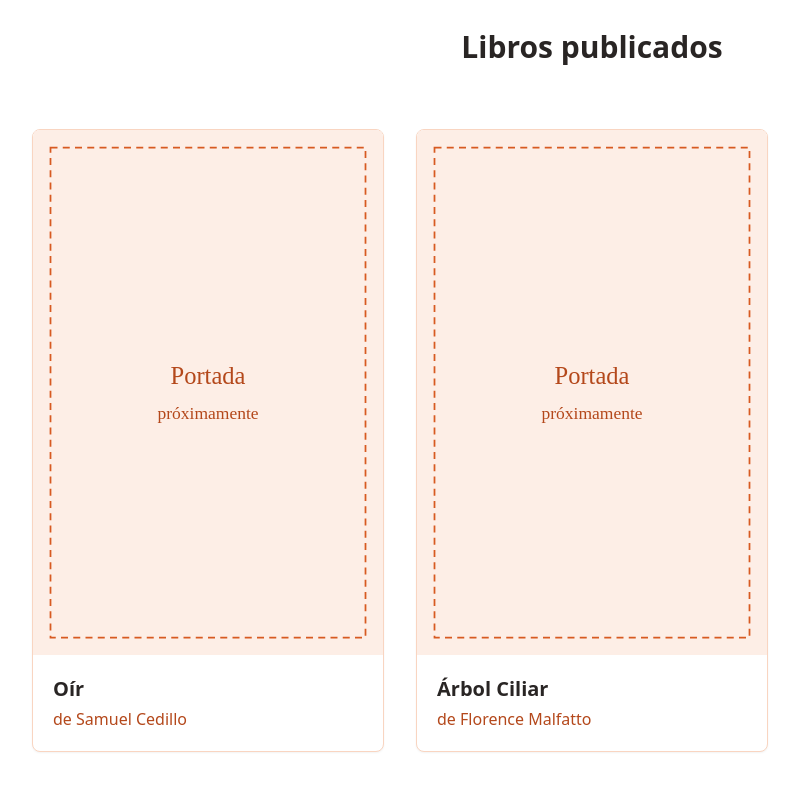
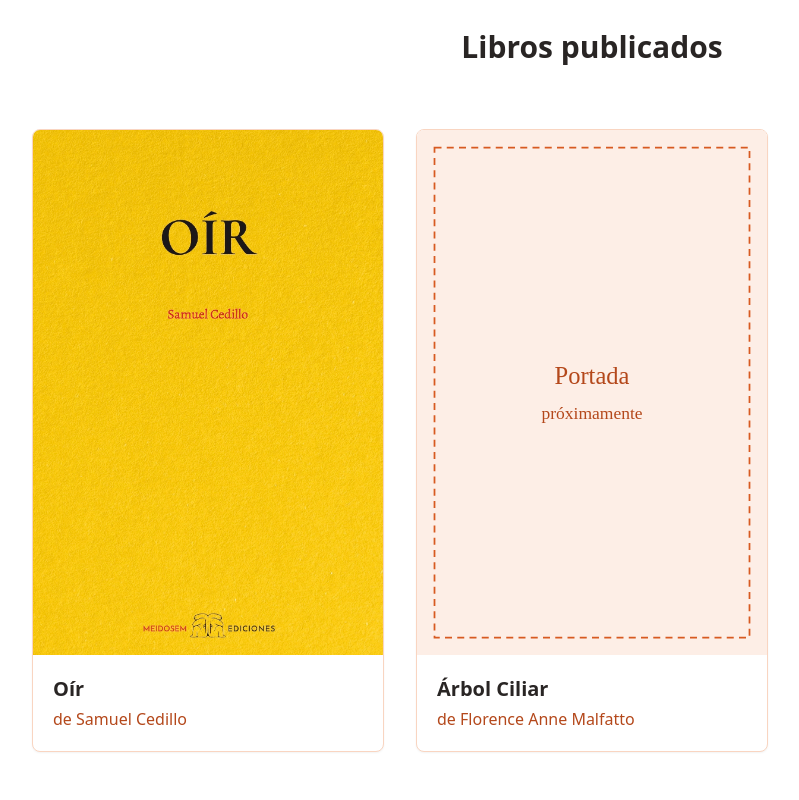
Before and after one commit to jesarx/meidosem, an Eleventy site: page src/index.njk in a window 1280 px wide. Shown: the part 580-1380 px from the top of the page, without its empty margins (48-847 px from the left). Built offline with nearby package versions, Linux system fonts and the light colour scheme; Eleventy itself is replaced by a stand-in of ours; files that its build step writes are made by us from their sources; files whose address does not match are found by name.

Commit message:
Puse imágenes y actualicé información

```diff
--- a/src/_data/books.json
+++ b/src/_data/books.json
@@ -4,36 +4,36 @@
     "title": "Oír",
     "author": "Samuel Cedillo",
     "authorSlug": "samuel-cedillo",
-    "cover": "/images/placeholder-book.svg",
+    "cover": "/images/oir_portada.jpg",
     "gallery": [
       "/images/placeholder-book.svg",
       "/images/placeholder-book.svg",
       "/images/placeholder-book.svg"
     ],
-    "isbn": "Por definir",
-    "pages": "Por definir",
+    "isbn": "978-607-69464-1-1",
+    "pages": "214",
     "year": "2025",
     "language": "Español",
-    "format": "Por definir",
-    "price": "Próximamente",
-    "description": "Lorem ipsum dolor sit amet, consectetur adipiscing elit. Sed do eiusmod tempor incididunt ut labore et dolore magna aliqua. Ut enim ad minim veniam, quis nostrud exercitation ullamco laboris nisi ut aliquip ex ea commodo consequat. Duis aute irure dolor in reprehenderit in voluptate velit esse cillum dolore eu fugiat nulla pariatur."
+    "format": "Impreso",
+    "price": "$500 MXN",
+    "description": "El presente libro establece las bases para la amplia comprensión del sonido humano desde una filosofía del sonido que nos devela un orden geométrico del oído.  Mediante un análisis sistemático de la relación entre la energía acústica y el cuerpo humano vamos comprendiendo dónde radica la fuente del conocimiento humano fundado en la experiencia de sonido. Considerando la energía acústica como parte de una masa continua en movimiento en la que habita el cuerpo humano, se esboza a su vez la línea evolutiva del oído hacia una constitución de sonido como una experiencia sensible humana. El oído es así afirmado como una modalidad de inteligencia sensible en el cuerpo, desde donde se establece un oído pensante que piensa geométricamente conformando un espacio acústico para sí.  Un oído sumergido en un río acústico, una corriente que no cesa. El río de Heráclito aparece aquí desde su fundamento acústico, el cual se presenta en la irreversible vida sonorizada dentro de la corriente de duración del movimiento metabólico mismo del cuerpo humano. Este libro nos propone una relación de escucha múltiple que se funda con la multiplicación del individuo humano a nivel de especie. Nos es develado así un universo geométrico de escucha simultánea planetaria, continua y múltiple, transindividual."
   },
   {
     "slug": "arbol-ciliar",
     "title": "Árbol Ciliar",
-    "author": "Florence Malfatto",
+    "author": "Florence Anne Malfatto",
     "authorSlug": "florence-malfatto",
     "cover": "/images/placeholder-book.svg",
     "gallery": [
-      "/images/placeholder-book.svg",
-      "/images/placeholder-book.svg",
-      "/images/placeholder-book.svg"
+      "/images/arbol_ciliar/arbol_ciliar_1.jpg",
+      "/images/arbol_ciliar/arbol_ciliar_2.jpg",
+      "/images/arbol_ciliar/arbol_ciliar_3.jpg"
     ],
-    "isbn": "Por definir",
+    "isbn": "978-607-69464-2-8",
     "pages": "Por definir",
     "year": "2025",
     "language": "Español",
-    "format": "Por definir",
+    "format": "Impreso",
     "price": "Próximamente",
     "description": "Lorem ipsum dolor sit amet, consectetur adipiscing elit. Sed do eiusmod tempor incididunt ut labore et dolore magna aliqua. Ut enim ad minim veniam, quis nostrud exercitation ullamco laboris nisi ut aliquip ex ea commodo consequat. Duis aute irure dolor in reprehenderit in voluptate velit esse cillum dolore eu fugiat nulla pariatur."
   }
--- a/src/_data/events.json
+++ b/src/_data/events.json
@@ -2,8 +2,8 @@
   {
     "slug": "evento-ejemplo",
     "title": "Presentación de Oír",
-    "date": "2025-09-15",
-    "thumb": "/images/placeholder-event.svg",
+    "date": "2025-06-2",
+    "thumb": "/images/eventos/presentacion_oir_1.jpg",
     "poster": "/images/placeholder-event.svg",
     "details": "Lorem ipsum dolor sit amet, consectetur adipiscing elit. Sed do eiusmod tempor incididunt ut labore et dolore magna aliqua. Lugar y hora por confirmar."
   }
--- a/src/_includes/partials/footer.njk
+++ b/src/_includes/partials/footer.njk
@@ -7,8 +7,7 @@
           <span class="text-xl font-light uppercase">ediciones</span>
         </div>
         <p class="text-warm-gray-300 text-sm leading-relaxed max-w-md">
-          Editorial independiente dedicada a la publicación de obras literarias
-          de calidad, promoviendo nuevas voces y perspectivas en el mundo de las letras.
+          Meidosem ediciones es una estructura editorial independiente. Con una marcada línea hacia la filosofía, la poesía y el pensamiento crítico.
         </p>
       </div>
 
@@ -27,7 +26,7 @@
         <ul class="space-y-2 text-sm text-warm-gray-300 mb-4">
           <li><a href="mailto:{{ site.email }}" class="hover:text-terracotta-600 transition-colors">{{ site.email }}</a></li>
           <li><a href="{{ site.instagram }}" target="_blank" rel="noopener" class="hover:text-terracotta-600 transition-colors">Instagram {{ site.instagramHandle }}</a></li>
-          <li>Ciudad de México, México</li>
+          <li>Michoacán y Ciudad de México</li>
         </ul>
       </div>
     </div>
--- a/src/contacto.njk
+++ b/src/contacto.njk
@@ -9,7 +9,7 @@ permalink: /contacto/
     <h1 class="text-4xl font-bold text-warm-gray-800 mb-4">Contacto</h1>
     <span class="block w-16 h-1 bg-terracotta-600 rounded-full mx-auto mb-10"></span>
     <p class="text-lg text-warm-gray-700 mb-10">
-      ¿Quieres escribirnos, proponer un proyecto o saber más sobre nuestros libros? Estos son nuestros canales.
+      ¿Quieres escribirnos? Estos son nuestros canales.
     </p>
     <div class="grid gap-6 sm:grid-cols-2">
       <a href="mailto:{{ site.email }}" class="block bg-white border border-terracotta-200 rounded-lg p-8 shadow-sm hover:shadow-md hover:border-terracotta-300 transition-all">
```
Also changed, not shown: src/images/arbol_ciliar/arbol_ciliar_1.jpg (added), src/images/arbol_ciliar/arbol_ciliar_2.jpg (added), src/images/arbol_ciliar/arbol_ciliar_3.jpg (added), src/images/eventos/presentacion_oir_1.jpg (added), src/images/oir/oir_portada.jpg (added).
